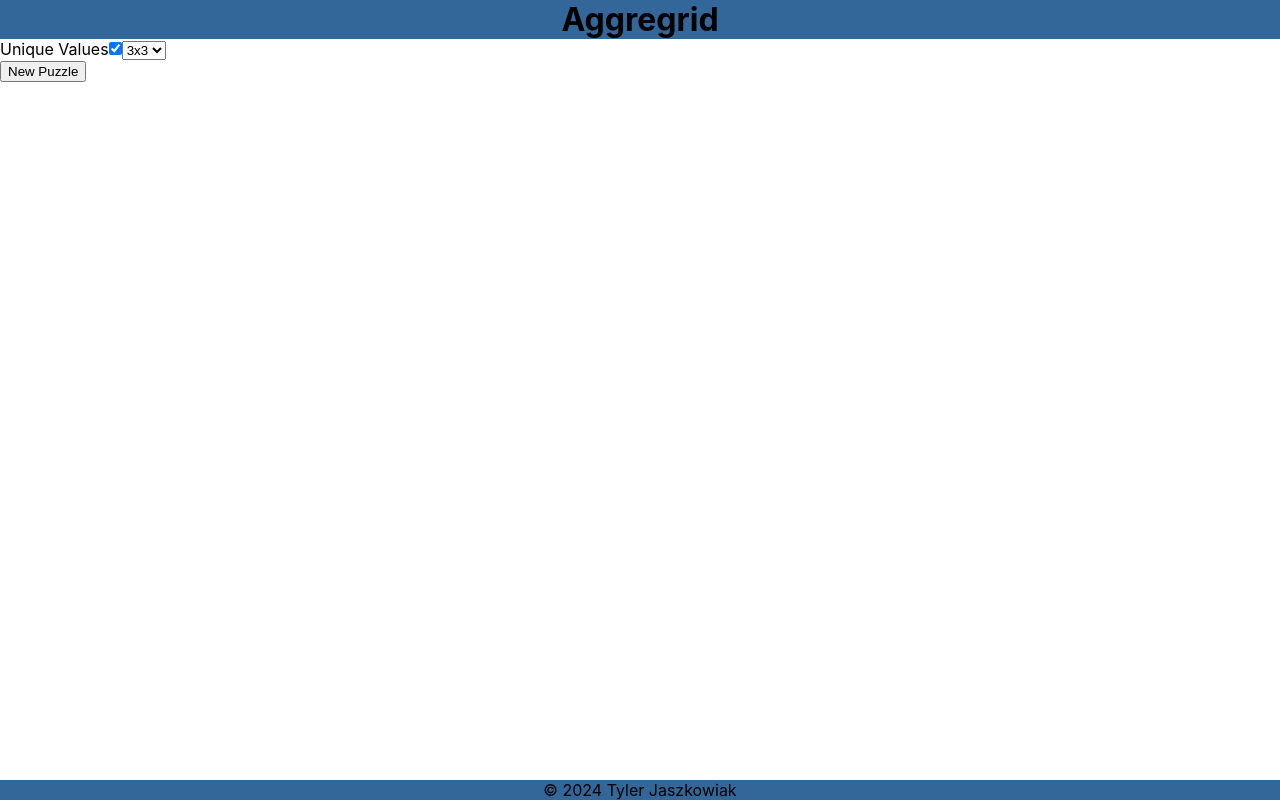
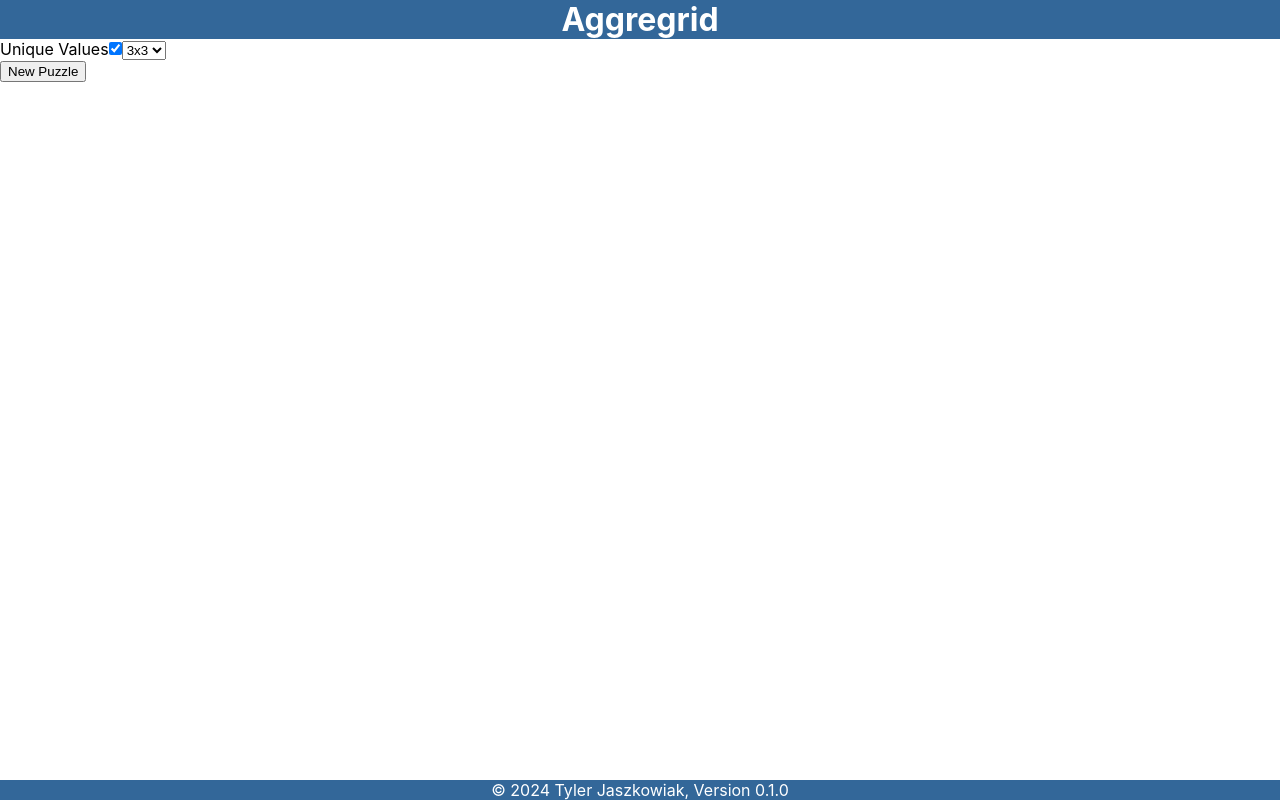
Before and after one commit to tjasz/aggregrid, a React (Create React App) app: page / in a window 1280 px wide. Built offline with nearby package versions, Linux system fonts and the light colour scheme.

Commit message:
Add details to header and footer

```diff
--- a/src/App.css
+++ b/src/App.css
@@ -1,14 +1,21 @@
 .app-header,
 .app-footer {
-  background-color: #336699;
+  background-color: #336799;
   text-align: center;
   height: fit-content;
   width: 100%;
+  color: white;
+  text-transform: capitalize;
 }
 
 .app-footer {
   position: absolute;
   bottom: 0;
+}
+
+.app-header a {
+  text-decoration: none;
+  color: white;
 }
 
 #root {
--- a/src/AppFooter.tsx
+++ b/src/AppFooter.tsx
@@ -1,5 +1,7 @@
+import packageJson from '../package.json'
+
 export default function AppFooter() {
   return <div className="app-footer">
-    <p>&copy; 2024 Tyler Jaszkowiak</p>
+    <p>&copy; 2024 Tyler Jaszkowiak, version {packageJson.version}</p>
   </div>
 }
--- a/src/AppHeader.tsx
+++ b/src/AppHeader.tsx
@@ -1,5 +1,7 @@
+import packageJson from '../package.json'
+
 export default function AppHeader() {
   return <div className="app-header">
-    <h1>Aggregrid</h1>
+    <h1><a href={packageJson.homepage}>{packageJson.name}</a></h1>
   </div>
 }
```
